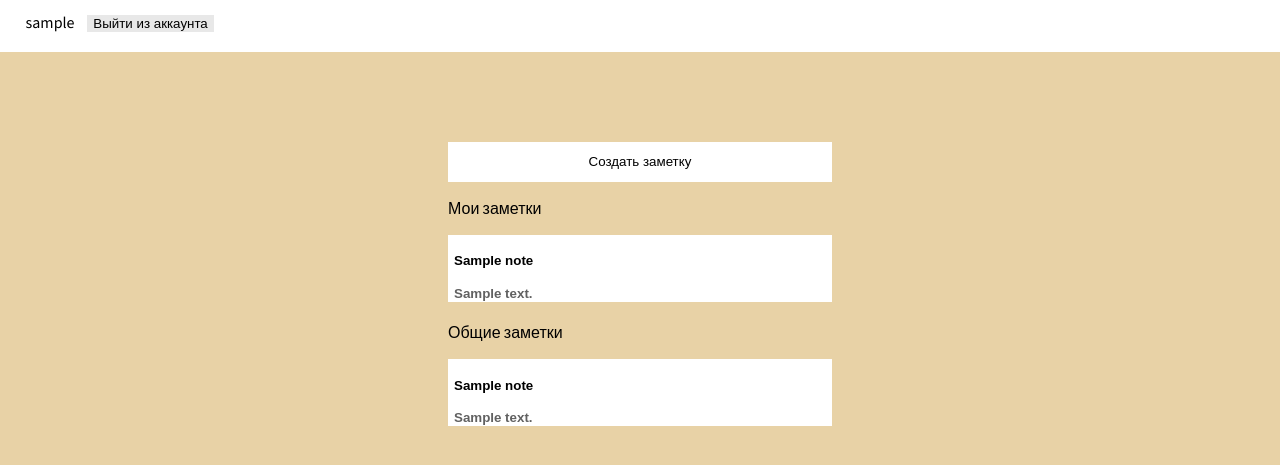
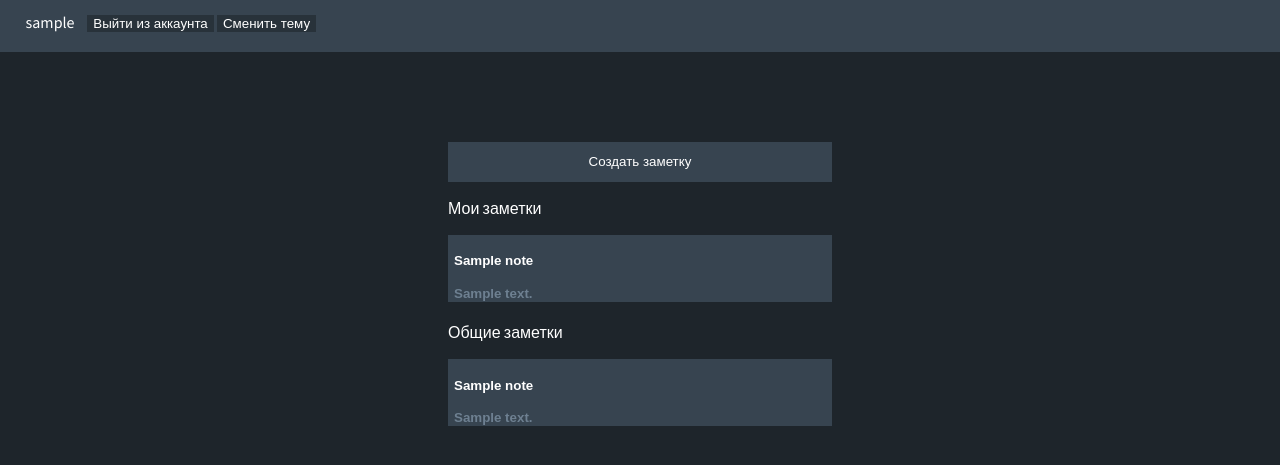
Before and after one commit to dmitriyvasiliev312/online-notes, a Flask app: page / in a window 1280 px wide. Shown: the top 465 px of the page. Run offline with Flask 3, Linux system fonts and the light colour scheme; the visitor is signed in with stand-in values (Sample User, id 1); tables that the repository leaves empty hold one stand-in row (values such as "Sample post").

Commit message:
add dark theme, html templates

```diff
--- a/main.py
+++ b/main.py
@@ -16,22 +16,36 @@ def index():
     if 'username' not in session:
         return redirect(url_for('login'))
 
+    if 'dark_theme' not in session:
+        session['dark_theme'] = False
+
     if request.method == 'POST':
         if request.form.get('create'):
             return redirect(url_for('create'))
+
+        elif request.form.get('change-theme'):
+            session['dark_theme'] = not session['dark_theme']
+            user = Users.query.filter_by(username=session['username']).first()
+            return render_template('index.html', notes = user.notes, shared_notes = user.shared_notes, username = session['username'], dark_theme = session['dark_theme'])
+
         elif request.form.get('logout'):
             session.pop('username')
             return redirect(url_for('login'))
+
         else:
            for i in request.form.keys():    #obtaining note id
                session['currently_editing'] = i
                return redirect(url_for('edit'))
 
     user = Users.query.filter_by(username=session['username']).first()
-    return render_template('index.html', notes = user.notes, shared_notes = user.shared_notes, username = session['username'])
+    return render_template('index.html', notes = user.notes, shared_notes = user.shared_notes, username = session['username'], dark_theme = session['dark_theme'])
+
 
 @app.route('/register', methods = ('POST', 'GET'))
 def register():
+    if 'dark_theme' not in session:
+        session['dark_theme'] = False
+
     if request.method == 'POST':
         user = Users(username = request.form['username'], password = request.form['password'])
         try:
@@ -39,21 +53,25 @@ def register():
             db.session.commit()
         except:
             flash('Такой пользователь уже существует.')
-            return render_template('register.html')
+            return render_template('register.html', dark_theme = session['dark_theme'])
         session['username'] = user.username
         session['user_id'] = user.id
         return redirect(url_for('index'))
 
-    return render_template('register.html')
+    return render_template('register.html', dark_theme = session['dark_theme'])
+
 
 @app.route('/login', methods = ('POST', 'GET'))
 def login():
+    if 'dark_theme' not in session:
+        session['dark_theme'] = False
+
     if request.method == 'POST':
         if request.form.get('submit'):
             user = Users.query.filter_by(username=request.form['username']).first()
             if user is None:
                 flash('Такого пользователя не существует.')
-                return render_template('login.html')
+                return render_template('login.html', dark_theme = session['dark_theme'])
             if request.form['password'] == user.password:
                 session['username'] = request.form['username']
                 session['user_id'] = user.id
@@ -61,12 +79,16 @@ def login():
         elif request.form.get('register'):
             return redirect(url_for('register'))
 
-    return render_template('login.html')
+    return render_template('login.html', dark_theme = session['dark_theme'])
+
 
 @app.route('/edit', methods = ('POST', 'GET'))
 def edit():
     if 'currently_editing' not in session:
         return redirect(url_for('index'))
+
+    if 'dark_theme' not in session:
+        session['dark_theme'] = False
 
     note = Note(id=session['currently_editing'])
     if request.method == 'POST':
@@ -77,7 +99,7 @@ def edit():
 
         elif request.form.get('add_user') and request.form.get('username'):
             if not note.is_owner(session['user_id']):
-                return render_template('edit.html', title = note.get_title(), text = note.get_text())
+                return render_template('edit.html', title = note.get_title(), text = note.get_text(), dark_theme = session['dark_theme'])
             user = Users.query.filter_by(username=request.form.get('username')).first()
             if user is not None:
                 if user not in note.get_users() and request.form.get('username') != session['username']:
@@ -88,7 +110,7 @@ def edit():
 
         elif request.form.get('delete'):
             if not note.is_owner(session['user_id']):
-                return render_template('edit.html', title = note.get_title(), text = note.get_text())
+                return render_template('edit.html', title = note.get_title(), text = note.get_text(), dark_theme = session['dark_theme'])
             session.pop('currently_editing')
             note.delete()
             return redirect(url_for('index'))
@@ -96,7 +118,8 @@ def edit():
         elif request.form.get('text') or request.form.get('title'):
             note.set(title=request.form.get('title'), text=request.form.get('text'))
 
-    return render_template('edit.html', title = note.get_title(), text = note.get_text())
+    return render_template('edit.html', title = note.get_title(), text = note.get_text(), dark_theme = session['dark_theme'])
+
 
 @app.route('/create', methods = ('POST', 'GET'))
 def create():
--- a/static/css/styles.css
+++ b/static/css/styles.css
@@ -1,6 +1,5 @@
 body{
     font-family: "Source Sans 3", sans-serif;
-    background-color: rgba(224, 193, 131, 0.717);
     margin: 0;
     padding: 0;
     overflow-x: hidden;
@@ -15,7 +14,6 @@ body{
 .header{
     display: flex;
     flex-direction:row;
-    background-color: white;
     width: 100vw;
     margin: 0;
     padding: 0;
@@ -32,12 +30,10 @@ textarea{
 }
 
 button{
-  background-color: white;
   border: 0;
 }
 
 .button{
-  background-color: white;
   border: 0;
 }
 
@@ -47,7 +43,6 @@ button{
     -webkit-line-clamp: 3;
     overflow: hidden;
     max-width: 25vw;
-    color: rgb(97, 97, 97);
     font-weight: 700;
   }
 
@@ -63,10 +58,6 @@ button{
     border: 0;
   }
 
-.header-button{
-    background-color: rgb(232, 232, 232);
-}
-
 .note-textarea{
     height: 60vh;
 }
--- /dev/null
+++ b/static/css/theme_dark.css
@@ -0,0 +1,36 @@
+body{
+    background-color: rgb(30, 37, 43);
+    color: white;
+}
+
+.header{
+    background-color: rgb(55, 68, 80);
+}
+
+button{
+    background-color: rgb(55, 68, 80);
+    color: white;
+}
+
+.button{
+    background-color: rgb(55, 68, 80);
+    color: white;
+}
+
+.header-button{
+    background-color: rgb(40, 50, 58);
+    color: white;
+}
+
+.note-text-preview {
+    color: rgb(110, 128, 145);
+  }
+
+input{
+    background-color:  rgb(55, 68, 80);
+    color: white;
+}
+textarea{
+    background-color:  rgb(55, 68, 80);
+    color: white;
+}
--- /dev/null
+++ b/templates/base.html
@@ -0,0 +1,25 @@
+<!DOCTYPE html>
+<html lang="en">
+<head>
+    <meta charset="UTF-8">
+    <meta name="viewport" content="width=device-width, initial-scale=1.0">
+    <link type="text/css" href="{{ url_for('static', filename='css/styles.css') }}" rel="stylesheet">
+    <link rel="preconnect" href="https://fonts.googleapis.com">
+    <link rel="preconnect" href="https://fonts.gstatic.com" crossorigin>
+    <link href="https://fonts.googleapis.com/css2?family=Source+Sans+3:ital,wght@0,200..900;1,200..900&display=swap" rel="stylesheet">
+    <title>online notes</title>
+    {% if dark_theme %}
+        <link type="text/css" href="{{ url_for('static', filename='css/theme_dark.css') }}" rel="stylesheet">
+    {% else %}
+        <link type="text/css" href="{{ url_for('static', filename='css/theme_light.css') }}" rel="stylesheet">
+    {% endif %}
+</head>
+<body>
+    {% block header %}
+    {% endblock %}
+    <div class="content">
+        {% block content %}
+        {% endblock %}
+    </div>
+</body>
+</html>
--- a/templates/index.html
+++ b/templates/index.html
@@ -1,22 +1,14 @@
-<!DOCTYPE html>
-<html lang="en">
-<head>
-    <meta charset="UTF-8">
-    <meta name="viewport" content="width=device-width, initial-scale=1.0">
-    <link type="text/css" href="{{ url_for('static', filename='css/styles.css') }}" rel="stylesheet">
-    <link rel="preconnect" href="https://fonts.googleapis.com">
-    <link rel="preconnect" href="https://fonts.gstatic.com" crossorigin>
-    <link href="https://fonts.googleapis.com/css2?family=Source+Sans+3:ital,wght@0,200..900;1,200..900&display=swap" rel="stylesheet">
-    <title>online notes</title>
-</head>
-<body>
+{% extends "base.html" %}
+{% block header%}
     <div class="header">
         <div>{{ username }}</div>
         <form action="" method="post">
             <input type="submit" value="Выйти из аккаунта" class="button header-button" name="logout">
+            <input type="submit" value="Сменить тему" class="button header-button" name="change-theme">
         </form>
     </div>
-    <div class="content">
+{% endblock %}
+{% block content%}
     <form action="" method="post">
         <input type="submit" name="create" value="Создать заметку" class="button create-note-button">
     </form>
@@ -46,7 +38,4 @@
             </div>
         {% endfor %}
     </div>
-    </div>
-
-</body>
-</html>
+{% endblock %}
```
Also changed, not shown: static/css/theme_light.css (added, +23 -0 lines), templates/edit.html (+5 -14 lines), templates/login.html (+5 -14 lines), templates/register.html (+5 -14 lines). Lines whose indentation alone changed are shown as unchanged.
